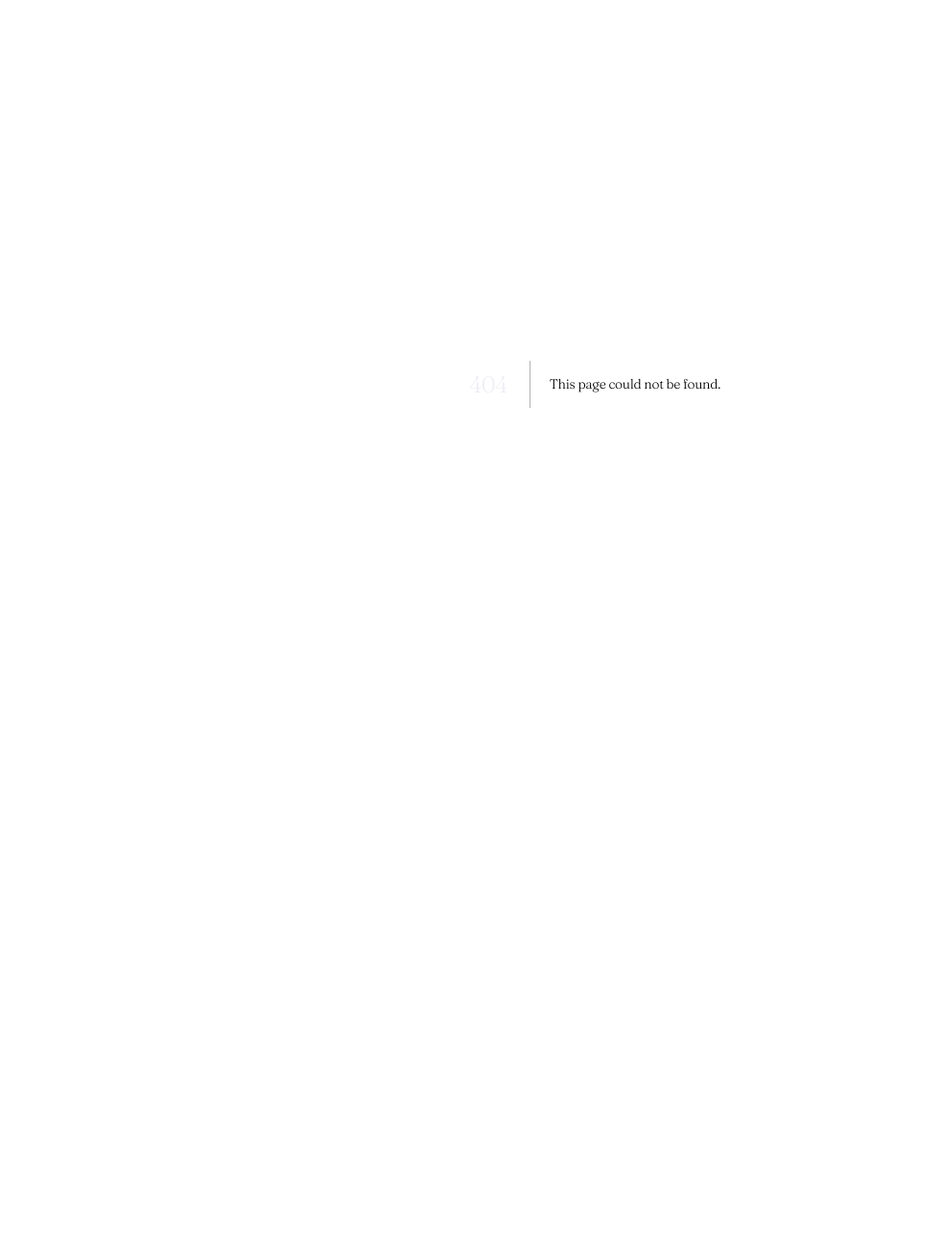
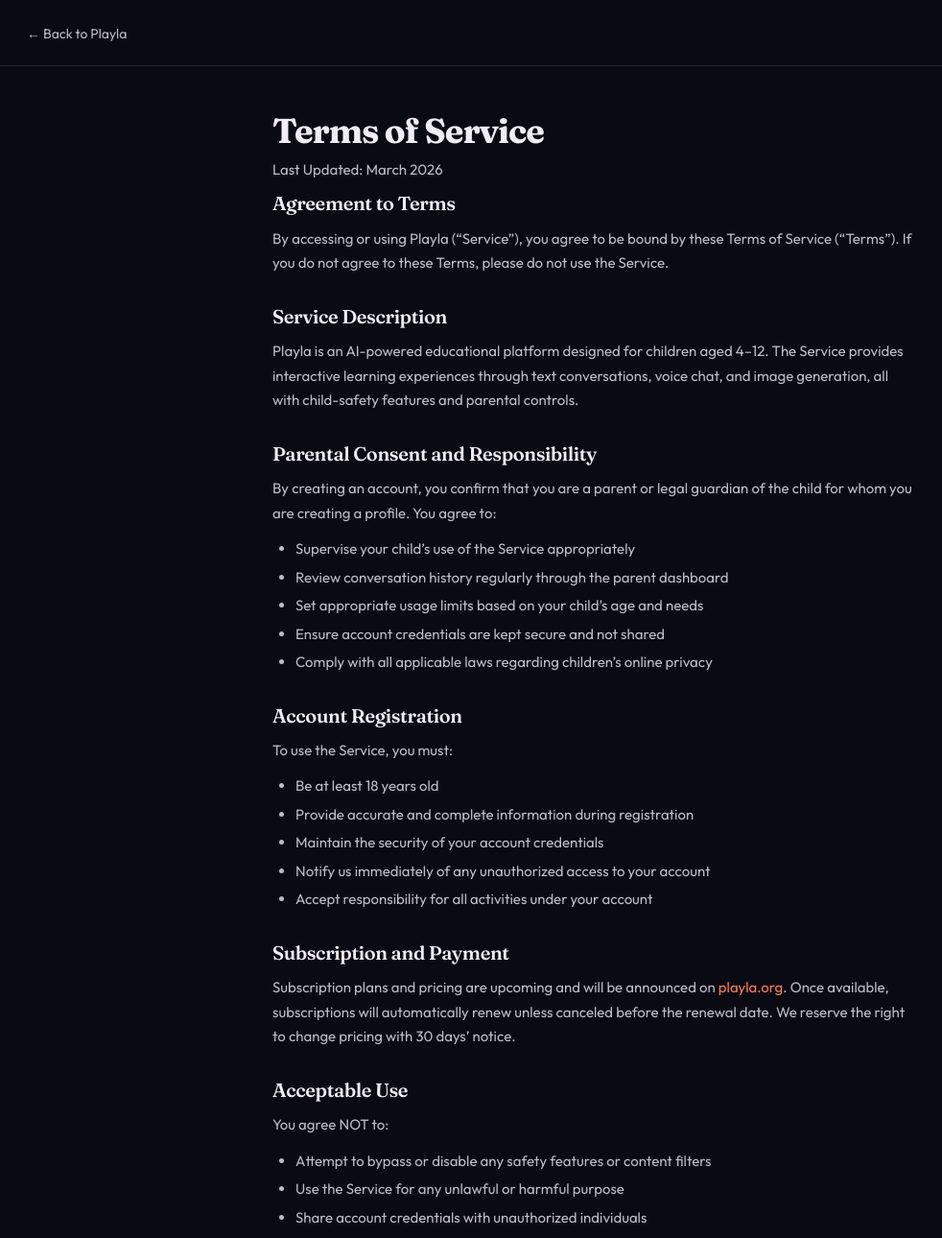
Before and after one commit to Kushwho/AI-Companion, a Next.js app: page /terms in a window 1280 px wide. Before the commit this address had no page. Shown: the top 1290 px of the page at 96% size, without its empty margins (20-1002 px from the left). Before the commit the page ends 800 px from the top, so only its background shows below. Built offline with nearby package versions, Linux system fonts and the light colour scheme.

Commit message:
Terms Page

```diff
--- a/app/components/Footer.js
+++ b/app/components/Footer.js
@@ -7,6 +7,7 @@
       <div className="footer-links">
         <Link href="/about">About</Link>
         <Link href="/privacy">Privacy</Link>
+        <Link href="/terms">Terms</Link>
         <Link href="/contact">Contact</Link>
       </div>
       <div className="footer-note">COPPA Compliant · Child-Safe by Design</div>
--- /dev/null
+++ b/app/terms/page.js
@@ -0,0 +1,225 @@
+import Link from 'next/link'
+import Footer from '../components/Footer'
+
+export const metadata = {
+  title: 'Terms of Service — Playla',
+  description:
+    'Playla terms of service. Read the terms governing use of our AI-powered learning companion for children aged 4-12.',
+  alternates: {
+    canonical: '/terms',
+  },
+}
+
+export default function TermsPage() {
+  return (
+    <div className="privacy-page">
+      <div className="privacy-nav">
+        <Link href="/" className="privacy-back">
+          &larr; Back to Playla
+        </Link>
+      </div>
+
+      <article className="privacy-content">
+        <h1>Terms of Service</h1>
+        <p className="privacy-updated">Last Updated: March 2026</p>
+
+        <section>
+          <h2>Agreement to Terms</h2>
+          <p>
+            By accessing or using Playla (&ldquo;Service&rdquo;), you agree to be bound by these Terms
+            of Service (&ldquo;Terms&rdquo;). If you do not agree to these Terms, please do not use the
+            Service.
+          </p>
+        </section>
+
+        <section>
+          <h2>Service Description</h2>
+          <p>
+            Playla is an AI-powered educational platform designed for children aged 4&ndash;12. The
+            Service provides interactive learning experiences through text conversations, voice chat, and
+            image generation, all with child-safety features and parental controls.
+          </p>
+        </section>
+
+        <section>
+          <h2>Parental Consent and Responsibility</h2>
+          <p>
+            By creating an account, you confirm that you are a parent or legal guardian of the child for
+            whom you are creating a profile. You agree to:
+          </p>
+          <ul>
+            <li>Supervise your child&rsquo;s use of the Service appropriately</li>
+            <li>Review conversation history regularly through the parent dashboard</li>
+            <li>Set appropriate usage limits based on your child&rsquo;s age and needs</li>
+            <li>Ensure account credentials are kept secure and not shared</li>
+            <li>Comply with all applicable laws regarding children&rsquo;s online privacy</li>
+          </ul>
+        </section>
+
+        <section>
+          <h2>Account Registration</h2>
+          <p>To use the Service, you must:</p>
+          <ul>
+            <li>Be at least 18 years old</li>
+            <li>Provide accurate and complete information during registration</li>
+            <li>Maintain the security of your account credentials</li>
+            <li>Notify us immediately of any unauthorized access to your account</li>
+            <li>Accept responsibility for all activities under your account</li>
+          </ul>
+        </section>
+
+        <section>
+          <h2>Subscription and Payment</h2>
+
+          <p>
+            Subscription plans and pricing are upcoming and will be announced on{' '}
+            <a href="https://www.playla.org" target="_blank" rel="noopener noreferrer">
+              playla.org
+            </a>
+            . Once available, subscriptions will automatically renew unless canceled before the renewal
+            date. We reserve the right to change pricing with 30 days&rsquo; notice.
+          </p>
+        </section>
+
+        <section>
+          <h2>Acceptable Use</h2>
+          <p>You agree NOT to:</p>
+          <ul>
+            <li>Attempt to bypass or disable any safety features or content filters</li>
+            <li>Use the Service for any unlawful or harmful purpose</li>
+            <li>Share account credentials with unauthorized individuals</li>
+            <li>Reverse engineer, decompile, or attempt to extract source code</li>
+            <li>Use automated systems to access the Service without permission</li>
+            <li>Attempt to gain unauthorized access to our systems or other users&rsquo; accounts</li>
+            <li>Misrepresent your identity or your relationship to a child</li>
+          </ul>
+        </section>
+
+        <section>
+          <h2>Content and Intellectual Property</h2>
+
+          <h3>Our Content</h3>
+          <p>
+            All content provided by Playla, including text, graphics, logos, software, and AI-generated
+            responses, is owned by us or our licensors and protected by intellectual property laws.
+          </p>
+
+          <h3>User-Generated Content</h3>
+          <p>
+            Content created through your use of the Service (conversations, generated images) remains
+            your property. However, you grant us a license to use this content to:
+          </p>
+          <ul>
+            <li>Provide and improve the Service</li>
+            <li>Train and enhance our AI models</li>
+            <li>Ensure safety and compliance with our policies</li>
+          </ul>
+        </section>
+
+        <section>
+          <h2>Safety and Content Moderation</h2>
+          <p>
+            We employ multiple layers of content filtering and moderation to ensure child safety.
+            However:
+          </p>
+          <ul>
+            <li>No automated system is perfect; parental supervision is essential</li>
+            <li>We reserve the right to review conversations for safety purposes</li>
+            <li>We may suspend or terminate accounts that violate our safety policies</li>
+            <li>We will notify parents of any flagged content or concerning behavior</li>
+          </ul>
+        </section>
+
+        <section>
+          <h2>Disclaimers and Limitations</h2>
+
+          <h3>Educational Purposes</h3>
+          <p>
+            The Service is designed for educational and entertainment purposes. It is not a substitute
+            for professional education, therapy, or medical advice.
+          </p>
+
+          <h3>AI Limitations</h3>
+          <p>
+            While we strive for accuracy, AI-generated content may contain errors or inaccuracies. The
+            Service is provided &ldquo;as is&rdquo; without warranties of any kind.
+          </p>
+
+          <h3>Service Availability</h3>
+          <p>
+            We do not guarantee uninterrupted or error-free service. We reserve the right to modify,
+            suspend, or discontinue the Service at any time with reasonable notice.
+          </p>
+        </section>
+
+        <section>
+          <h2>Limitation of Liability</h2>
+          <p>
+            To the maximum extent permitted by law, Playla shall not be liable for any indirect,
+            incidental, special, consequential, or punitive damages arising from your use of the Service.
+          </p>
+        </section>
+
+        <section>
+          <h2>Indemnification</h2>
+          <p>
+            You agree to indemnify and hold harmless Playla from any claims, damages, or expenses arising
+            from your violation of these Terms or your use of the Service.
+          </p>
+        </section>
+
+        <section>
+          <h2>Termination</h2>
+          <p>
+            We may terminate or suspend your access to the Service immediately, without prior notice, if
+            you:
+          </p>
+          <ul>
+            <li>Violate these Terms</li>
+            <li>Engage in fraudulent or illegal activity</li>
+            <li>Compromise the safety of children using the Service</li>
+            <li>Fail to pay subscription fees</li>
+          </ul>
+          <p>
+            Upon termination, your right to use the Service will immediately cease, and we will delete
+            your account data in accordance with our{' '}
+            <Link href="/privacy">Privacy Policy</Link>.
+          </p>
+        </section>
+
+        <section>
+          <h2>Changes to Terms</h2>
+          <p>
+            We reserve the right to modify these Terms at any time. We will notify you of material
+            changes via email or through the Service. Your continued use after such notice constitutes
+            acceptance of the modified Terms.
+          </p>
+        </section>
+
+        <section>
+          <h2>Governing Law</h2>
+          <p>
+            These Terms shall be governed by and construed in accordance with applicable laws. Any
+            disputes shall be resolved through binding arbitration or in courts of competent jurisdiction.
+          </p>
+        </section>
+
+        <section>
+          <h2>Contact Information</h2>
+          <p>If you have questions about these Terms, please contact us:</p>
+          <p>
+            Email: <a href="mailto:hello@playla.org">hello@playla.org</a>
+          </p>
+        </section>
+
+        <p>
+          By using Playla, you acknowledge that you have read, understood, and agree to be bound by
+          these Terms of Service and our{' '}
+          <Link href="/privacy">Privacy Policy</Link>.
+        </p>
+      </article>
+
+      <Footer />
+    </div>
+  )
+}
```
Also changed, not shown: public/og-image.png (added).
